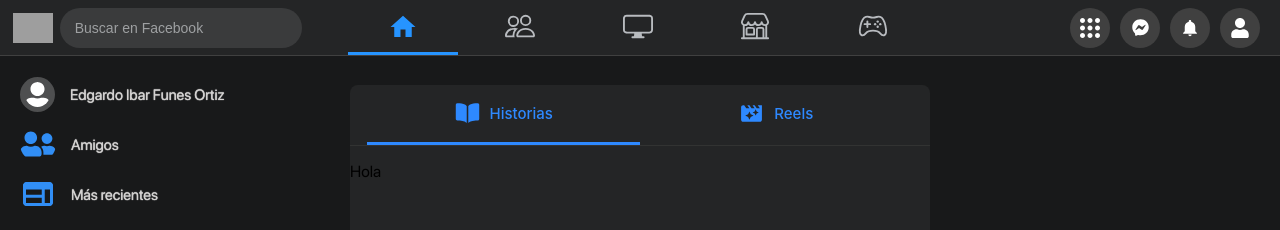
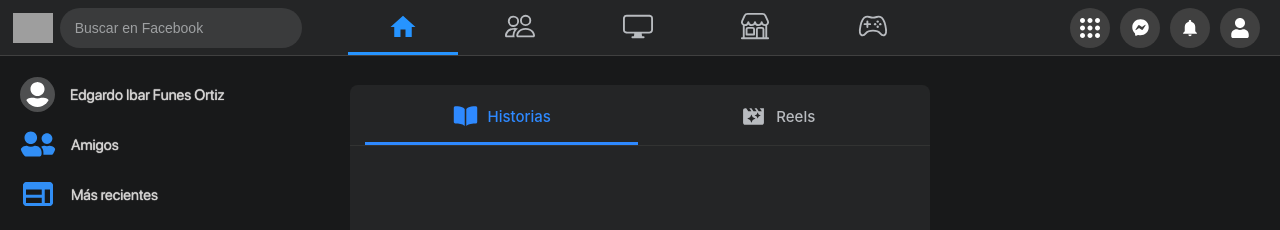
Before and after one commit to Ednesor/facebook-clon, a React (Create React App) app: page / in a window 1280 px wide. Shown: the top 230 px of the page. Built offline with nearby package versions, Linux system fonts and the light colour scheme; grey boxes are pictures that could not be loaded.

Commit message:
feat: add storie/reel function

```diff
--- a/src/components/Home/HomePage/Stories.jsx
+++ b/src/components/Home/HomePage/Stories.jsx
@@ -3,6 +3,7 @@
 import { IoBook } from "react-icons/io5";
 import { MdMovieFilter } from "react-icons/md";
 import { useState } from "react";
+import Storie from "./Storie";
 
 const Container = styled("div")({
     backgroundColor: "#242526",
@@ -15,17 +16,30 @@
     display: "flex",
     justifyContent: "center",
     borderBottom: "1px solid #323332",
+    userSelect: "none",
 })
+const styleStory = {
+    borderBottom: "3px solid #2E89FF",
+    borderRadius: "0px",
+    backgroundColor: "#242526",
+};
+const noStyleStory = {
+
+};
 const Option = styled("div")({
     width: "47%",
-    height: "57px",
-    // backgroundColor: "red",
+    height: "52px",
     display: "flex",
     justifyContent: "center",
     alignItems: "center",
-    borderBottom: "3px solid #2E89FF",
+    cursor: "pointer",
+    marginTop: "5px",
+    marginLeft: "2px",
+    marginRight: "2px",
+    borderRadius: "10px",
+    transition: "background-color .15s",
     "&:hover": {
-
+        backgroundColor: "#3A3B3C",
     }
 })
 const OpTitle = styled("span")({
@@ -33,12 +47,15 @@
     fontWeight: "500",
     marginLeft: "10px",
     fontSize: "15px",
+    userSelect: "none",
 })
 const StoriesLogo = styled(IoBook)({
     color: "#2E89FF",
+    userSelect: "none",
 })
 const ReelsLogo = styled(MdMovieFilter)({
     color: "#2E89FF",
+    userSelect: "none",
 })
 const ContentContainer = styled("div")({
 
@@ -49,17 +66,17 @@
     return (
         <Container>
             <OptionContainer>
-                <Option style={story ? {} : {border: "none"}}>
-                    <StoriesLogo size={25} />
-                    <OpTitle>Historias</OpTitle>
+                <Option style={story ? styleStory : {}} onClick={() => setStory(true)}>
+                    <StoriesLogo style={story ? {} : {color: "#B8BBBF"}} size={25} />
+                    <OpTitle style={story ? {} : {color: "#B8BBBF"}}>Historias</OpTitle>
                 </Option>
-                <Option style={story ? {border: "none"} : {}}>
-                    <ReelsLogo size={25} />
-                    <OpTitle>Reels</OpTitle>
+                <Option style={story ? {} : styleStory} onClick={() => setStory(false)}>
+                    <ReelsLogo style={story ? {color: "#B8BBBF"} : {}} size={25} />
+                    <OpTitle style={story ? {color: "#B8BBBF"} : {}}>Reels</OpTitle>
                 </Option>
             </OptionContainer>
             <ContentContainer>
-                    <p style={{}}>Hola</p>
+                <Storie />
 
             </ContentContainer>
         </Container>
```
